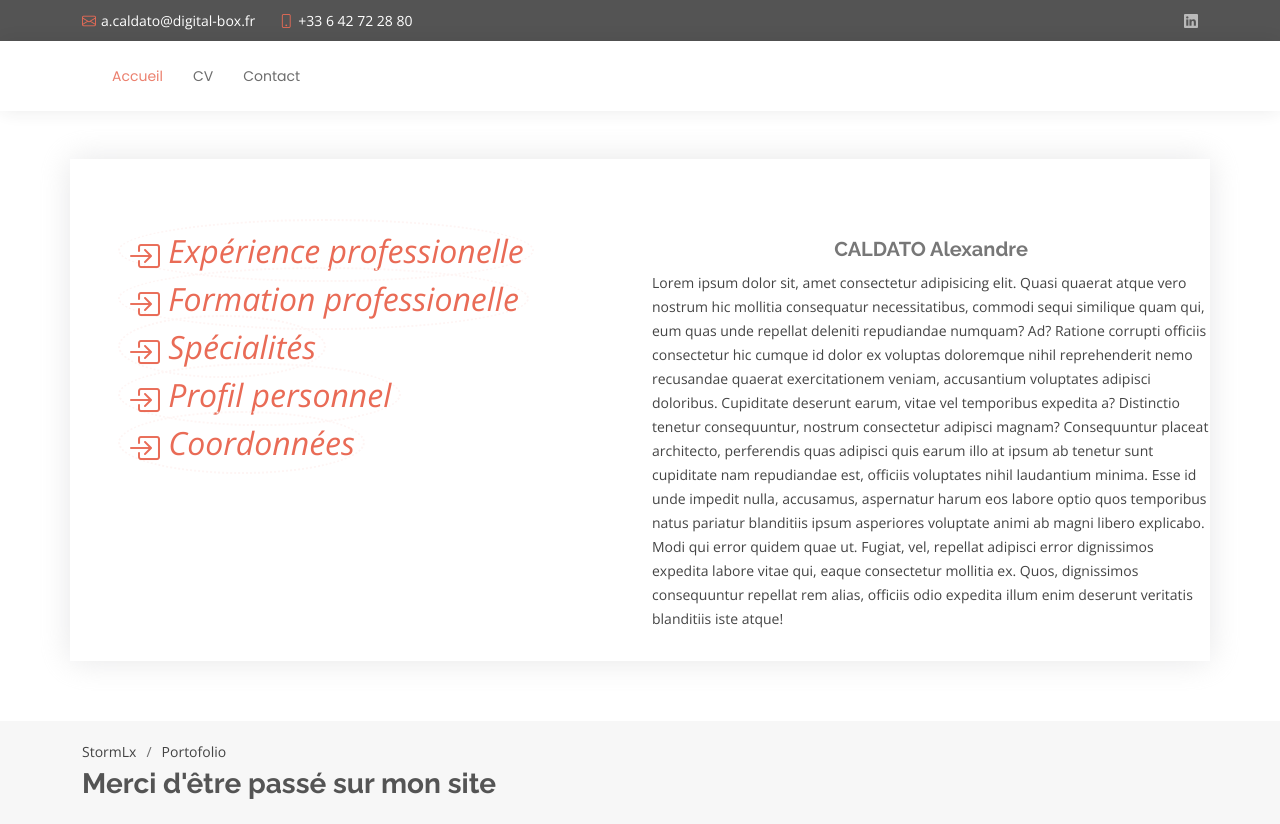
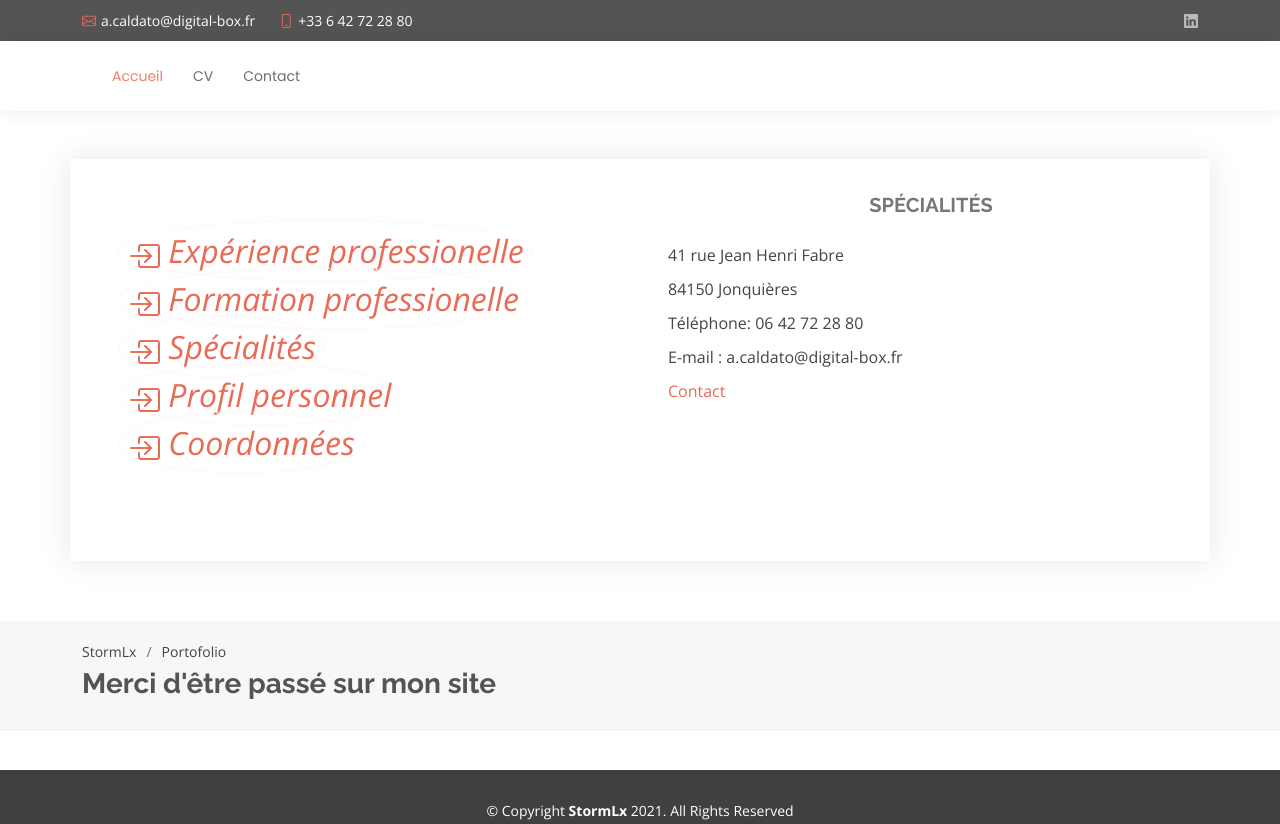
Before and after one commit to StormLx/Site-perso, a plain HTML site: page Projet solo/coord.html in a window 1280 px wide. Shown: the top 824 px of the page. Drawn offline with nearby package versions, Linux system fonts and the light colour scheme; files whose address does not match are found by name.

Commit message:
CV modified

```diff
--- a/Projet solo/coord.html
+++ b/Projet solo/coord.html
@@ -87,23 +87,17 @@
 
           </div>
           <!-- Section 2-->
-          <div class="col-lg-6 pt-4 pt-lg-0 content mt-5">
-            <h3 style="text-align: center">CALDATO Alexandre</h3>
+          <div class="col-lg-6 pt-4 pt-lg-0 content mt-1">
+            <h3 style="text-align: center">SPÉCIALITÉS</h3>
 
-            <p style="text-align: left;"> Lorem ipsum dolor sit, amet consectetur adipisicing elit. Quasi quaerat atque
-              vero nostrum hic mollitia consequatur necessitatibus, commodi sequi similique quam qui, eum quas unde
-              repellat deleniti repudiandae numquam? Ad?
-              Ratione corrupti officiis consectetur hic cumque id dolor ex voluptas doloremque nihil reprehenderit nemo
-              recusandae quaerat exercitationem veniam, accusantium voluptates adipisci doloribus. Cupiditate deserunt
-              earum, vitae vel temporibus expedita a?
-              Distinctio tenetur consequuntur, nostrum consectetur adipisci magnam? Consequuntur placeat architecto,
-              perferendis quas adipisci quis earum illo at ipsum ab tenetur sunt cupiditate nam repudiandae est,
-              officiis voluptates nihil laudantium minima.
-              Esse id unde impedit nulla, accusamus, aspernatur harum eos labore optio quos temporibus natus pariatur
-              blanditiis ipsum asperiores voluptate animi ab magni libero explicabo. Modi qui error quidem quae ut.
-              Fugiat, vel, repellat adipisci error dignissimos expedita labore vitae qui, eaque consectetur mollitia ex.
-              Quos, dignissimos consequuntur repellat rem alias, officiis odio expedita illum enim deserunt veritatis
-              blanditiis iste atque!</p>
+            <ul class="p-3" style="list-style: none; text-align: left;">
+              <li>41 rue Jean Henri Fabre</li>
+              <li>84150 Jonquières</li>
+              <li>Téléphone: 06 42 72 28 80</li>
+              <li>E-mail : a.caldato@digital-box.fr</li>
+              <a href="contact.html"><li>Contact</li></a>
+
+            </ul>
 
           </div>
 
```
Also changed, not shown: Projet solo/cv.html (+4 -16 lines), Projet solo/exppro.html (+6 -3 lines), Projet solo/formapro.html (+12 -11 lines), Projet solo/profil.html (+6 -16 lines), Projet solo/spec.html (+12 -16 lines).
